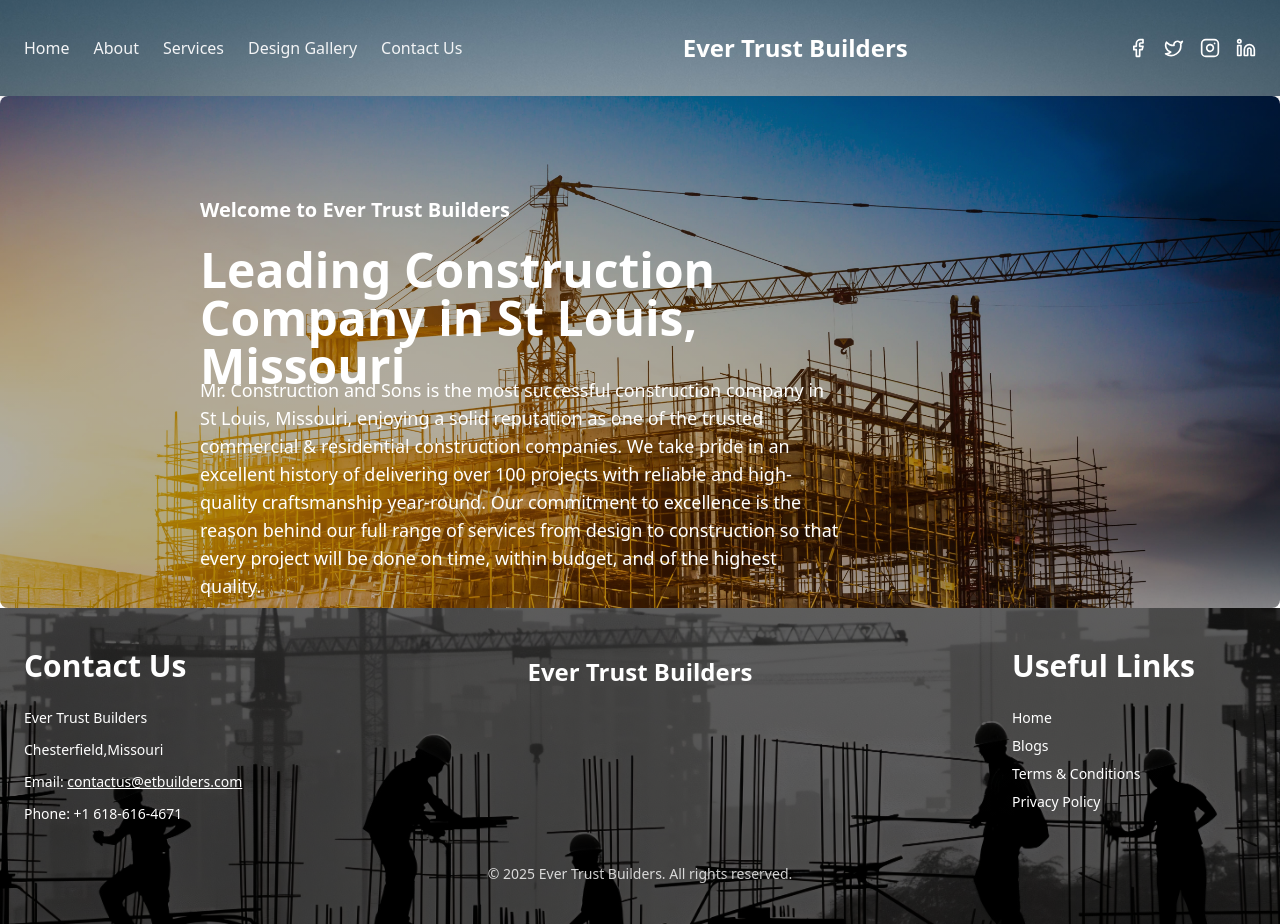
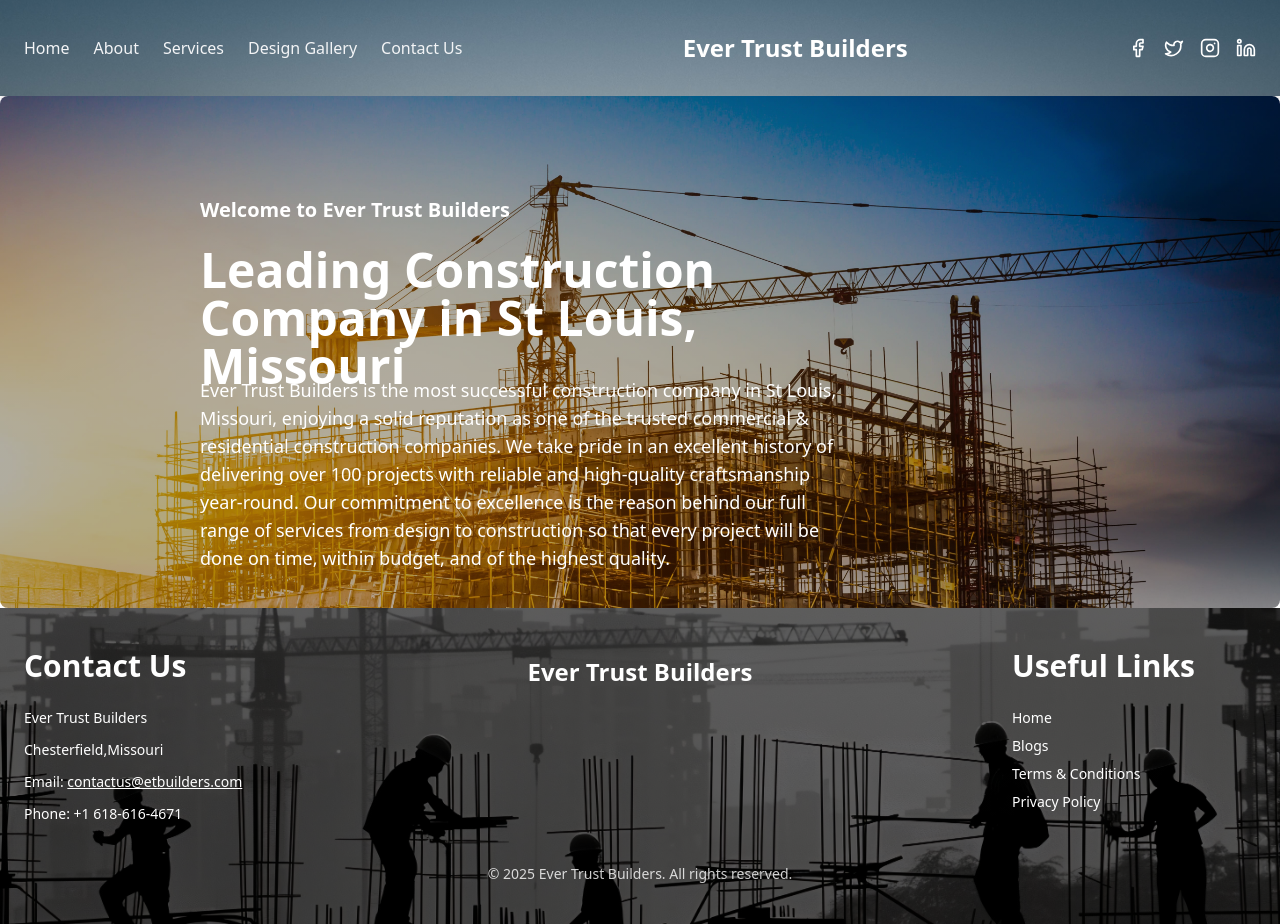
Before and after one commit to tharanycred4future/Ever-trust-builders-test, a React (Vite) app: page / in a window 1280 px wide. Built offline with nearby package versions, Linux system fonts and the light colour scheme; the HTML template or start-up script is replaced by a standard one.

Commit message:
minor change

```diff
--- a/src/components/Header/Header.jsx
+++ b/src/components/Header/Header.jsx
@@ -19,7 +19,7 @@ const Header = () => {
       <p
       data-aos="fade-up"
       data-aos-delay="200"
-       className='absolute  text-white text-lg w-[50%] left-[200px] top-[280px]'>Mr. Construction and Sons is the most successful construction company in St Louis, Missouri, enjoying a solid reputation as one of the trusted commercial & residential construction companies. We take pride in an excellent history of delivering over 100 projects with reliable and high-quality craftsmanship year-round. Our commitment to excellence is the reason behind our full range of services from design to construction so that every project will be done on time, within budget, and of the highest quality.</p>
+       className='absolute  text-white text-lg w-[50%] left-[200px] top-[280px]'>Ever Trust Builders is the most successful construction company in St Louis, Missouri, enjoying a solid reputation as one of the trusted commercial & residential construction companies. We take pride in an excellent history of delivering over 100 projects with reliable and high-quality craftsmanship year-round. Our commitment to excellence is the reason behind our full range of services from design to construction so that every project will be done on time, within budget, and of the highest quality.</p>
     </div>
     </div>
   );
```
